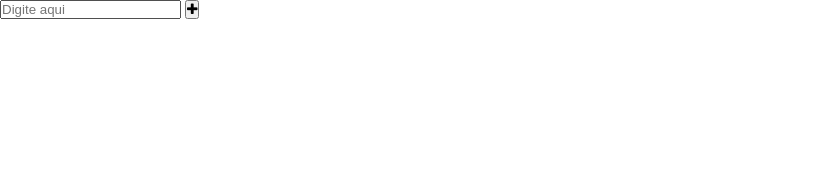
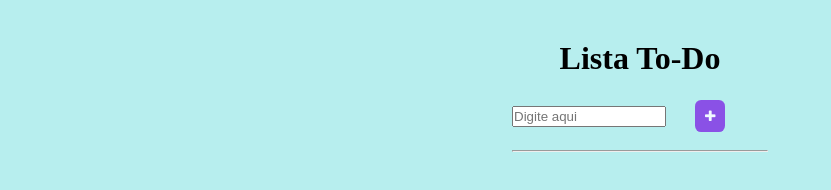
Before and after one commit to leomacieldutra/Desafio-TODO, a plain HTML site: page index.html in a window 1280 px wide. Shown: the whole page, without its empty margins (0-831 px from the left). Drawn offline with Linux system fonts and the light colour scheme.

Commit message:
css base feito

```diff
--- a/index.html
+++ b/index.html
@@ -9,10 +9,16 @@
     <link rel="stylesheet" href="style.css">
 </head>
 <body>
+
         <div class="conteudo">
             <div class="topo">
+                <p>Lista To-Do</p></body><br/>
+
+            </div>
+            <div class = 'inserirNovaTarfa'>
                 <input id = "inputNewTarefa" type="text" placeholder = "Digite aqui">
                 <button id="btnAddTarefa" ><i class="fa fa-plus"></i></button>
+                <br/><br/><hr><br/>
             </div>
             <ul id="listarTarefa">
 
--- a/style.css
+++ b/style.css
@@ -3,3 +3,52 @@
     padding: 0;
     box-sizing: border-box;
 }
+body {
+    display: flex;
+    justify-content: center;
+    background-color: rgb(183, 238, 238);
+}
+
+p{
+    display: flex;
+    justify-content: center;
+    font-size: xx-large;
+    font-weight: bold;
+}
+
+ul{
+    display: flex;
+    flex-direction: column-reverse;
+    margin-bottom: 10px;
+}
+
+.conteudo{
+    margin-top: 40px;
+    width: 20%;
+}
+
+.topo{
+    font-size: 20px;
+}
+
+button{
+
+    background: transparent;
+    border: none;
+    cursor: pointer;
+    outline: none;
+}
+#inputNewTarefa{
+    width: 60%;
+    height: 21px;
+}
+
+#btnAddTarefa{
+    margin-left: 10%;
+    width: 30px;
+    height: 32px;
+    background-color: rgb(138, 81, 230);
+    border-radius: 20%;
+    padding: 2px;
+    color: aliceblue;
+}
```
